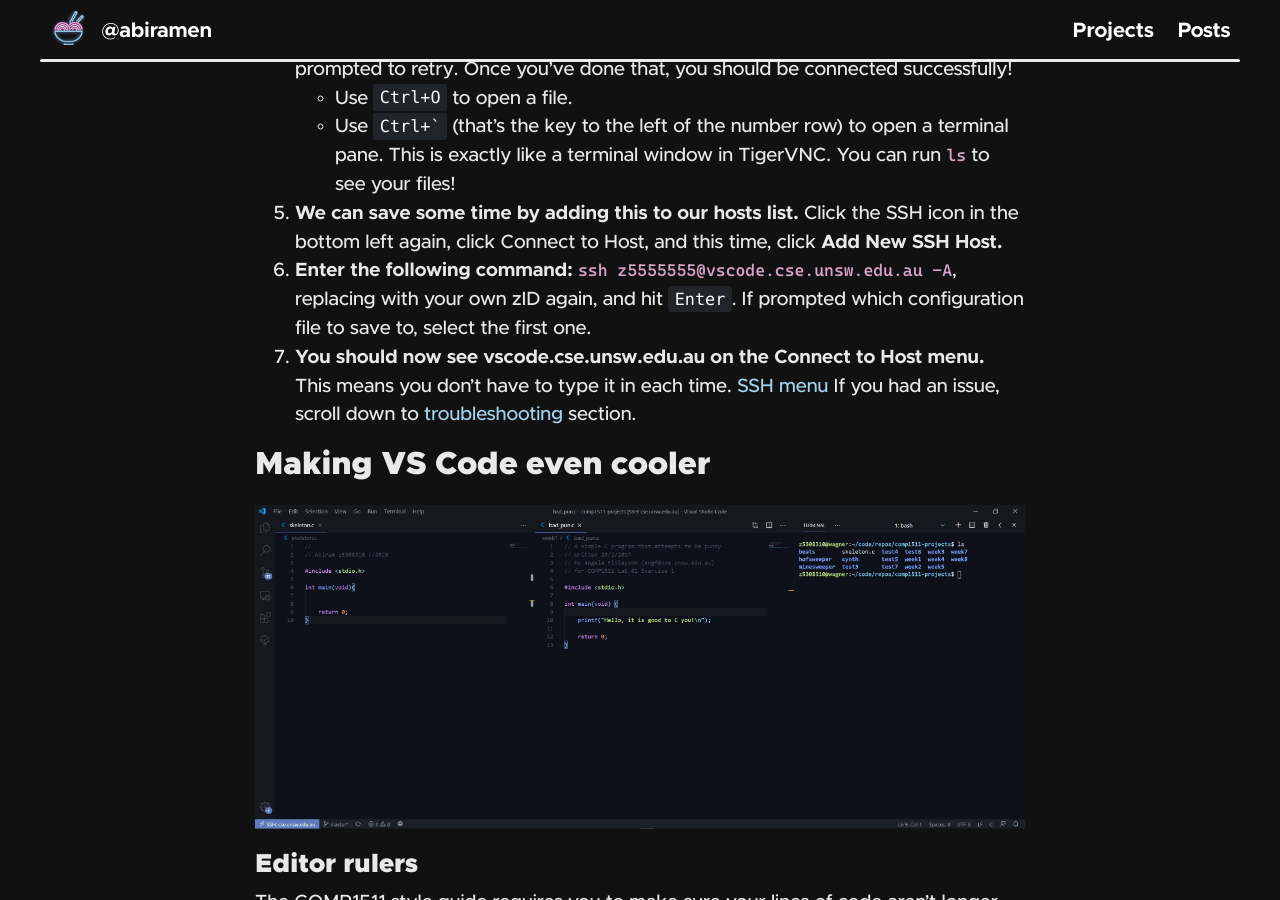
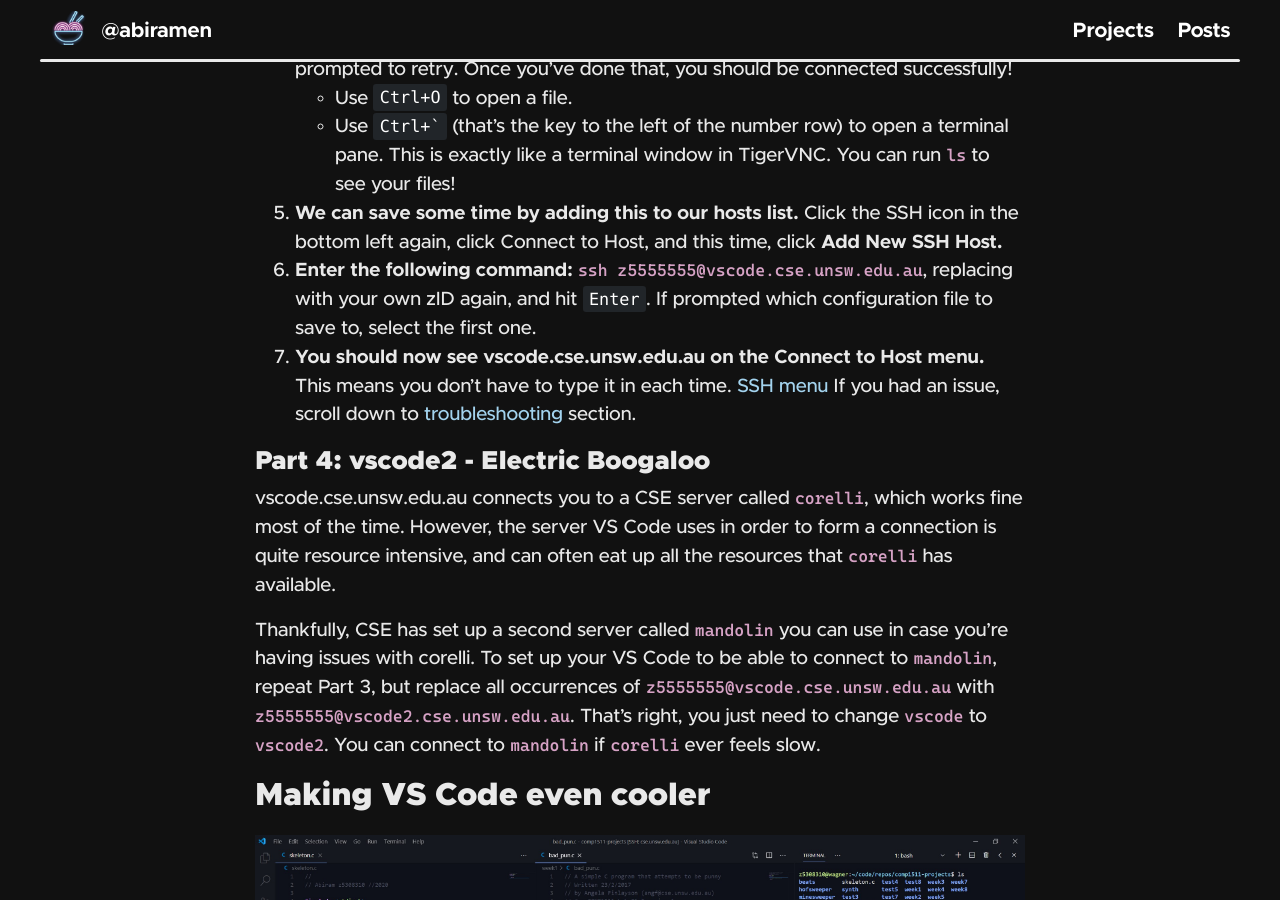
Before and after one commit to jeffreydyao/abiramen.github.io, a Jekyll site: the page built from _posts/2020-09-18-vscode-and-cse.md, in a window 1280 px wide and 900 px high, scrolled down 4205 px. Built offline with Jekyll 4.4.1, drawn with Linux system fonts in a browser that asks for light colours; nearby versions of some CDN libraries; comment, search, counter and statistics services are not loaded; some of the changed text lies outside the part shown.

Commit message:
Add vscode2

````diff
--- a/_data/projects.yaml
+++ b/_data/projects.yaml
@@ -1,7 +1,7 @@
 - group: UNSW Security Society
   link: https://unswsecurity.com
   list:
-    - title: SecSoc CTF Director
+    - title: SecSoc CTF Director who does spreadsheets sometimes
       time: January 2021 -
       short: secsoc-2021
       desc: "With the formation of subcommittees at the Security Society, I am looking forward to helping further expand the society, starting with our <a href='https://github.com/unswsecuritysociety/2021-oweek-ctf' rel='noopener noreferrer nofollower'>O-Week CTF</a>."
--- a/_posts/2020-09-18-vscode-and-cse.md
+++ b/_posts/2020-09-18-vscode-and-cse.md
@@ -78,11 +78,16 @@
     - Use <kbd>Ctrl+`</kbd> (that's the key to the left of the number row) to open a terminal pane.
       This is exactly like a terminal window in TigerVNC. You can run <code>ls</code> to see your files!
 1. **We can save some time by adding this to our hosts list.** Click the SSH icon in the bottom left again, click Connect to Host, and this time, click **Add New SSH Host.**
-1. **Enter the following command:** `ssh z5555555@vscode.cse.unsw.edu.au -A`, replacing with your own zID again, and hit <kbd>Enter</kbd>. If prompted which configuration file to save to, select the first one.
+1. **Enter the following command:** `ssh z5555555@vscode.cse.unsw.edu.au`, replacing with your own zID again, and hit <kbd>Enter</kbd>. If prompted which configuration file to save to, select the first one.
 1. **You should now see vscode.cse.unsw.edu.au on the Connect to Host menu.** This means you don't have to type it in each time.
     [SSH menu](/assets/images/blog/cse-setup/ssh-menu-2.jpg)
 If you had an issue, scroll down to [troubleshooting](#troubleshooting){: .page-anchor-offset} section.
 
+### Part 4: vscode2 - Electric Boogaloo
+
+vscode.cse.unsw.edu.au connects you to a CSE server called `corelli`, which works fine most of the time. However, the server VS Code uses in order to form a connection is quite resource intensive, and can often eat up all the resources that `corelli` has available.
+
+Thankfully, CSE has set up a second server called `mandolin` you can use in case you're having issues with corelli. To set up your VS Code to be able to connect to `mandolin`, repeat Part 3, but replace all occurrences of `z5555555@vscode.cse.unsw.edu.au` with `z5555555@vscode2.cse.unsw.edu.au`. That's right, you just need to change `vscode` to `vscode2`. You can connect to `mandolin` if `corelli` ever feels slow.
 
 ## Making VS Code even cooler
 
@@ -170,7 +175,10 @@
 Host vscode.cse.unsw.edu.au
     HostName vscode.cse.unsw.edu.au
     User z5555555
-    ForwardAgent yes
+
+Host vscode2.cse.unsw.edu.au
+    HostName vscode2.cse.unsw.edu.au
+    User z5555555
 ```
 
 1. **We need to tell the SSH connection to use our private key.** Add the following line to your config file, after the line with 'User' on it. Make sure to indent it so that it's in line with the others.
@@ -207,6 +215,8 @@
 
 ## Official guide
 
+Despite myself and the people being acknowledged below currently being employed by the School of CSE, this blogpost doesn't necessarily represent the views of my employer.
+
 As of late October 2020, CSE now has an official guide available for using VS Code to connect over SSH. While the steps you've just followed cover all of what's in the guide (and more!), and is up-to-date as of the time of writing, you can find the official guide [here](https://www.cse.unsw.edu.au/~learn/homecomputing/vscode/){: target="_blank"}.
 
 ## Acknowledgements
````
Also changed, not shown: other parts of _posts/2020-09-18-vscode-and-cse.md (+2 -2 lines).
